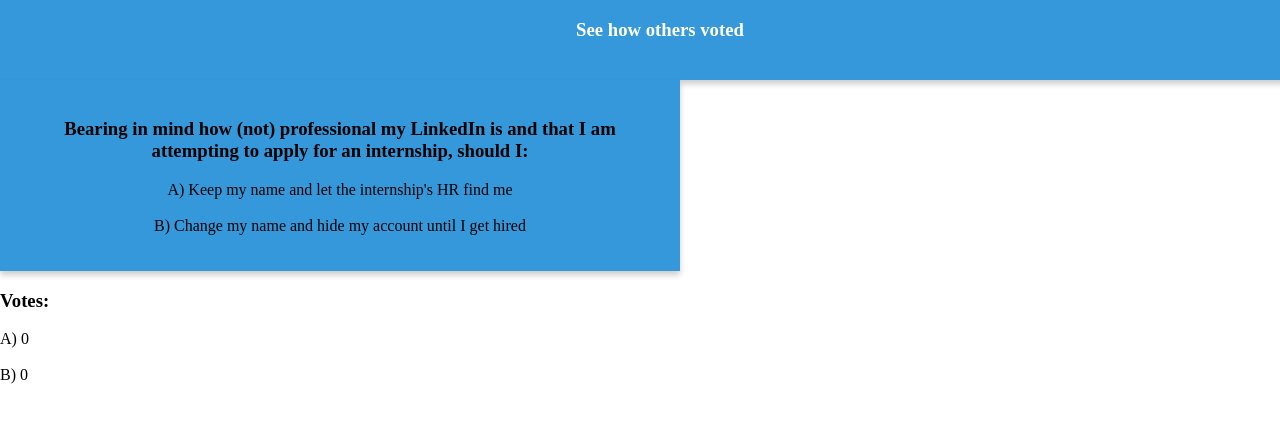
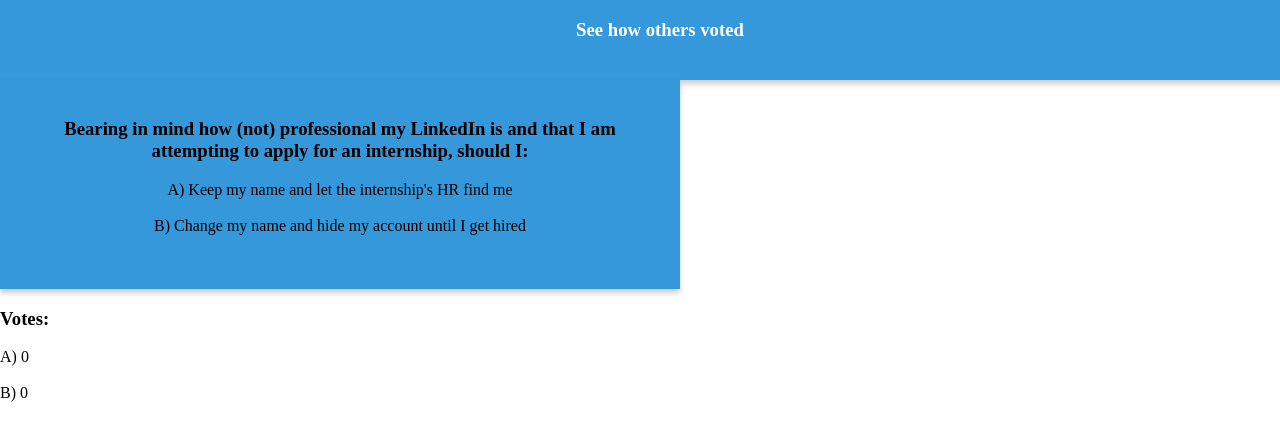
Before and after one commit to SchamExpert/LivePollingResults, a plain HTML site: page index.html in a window 1280 px wide. Shown: the part 81-520 px from the top of the page. Drawn offline with Linux system fonts and the light colour scheme.

Commit message:
Update index.html

```diff
--- a/index.html
+++ b/index.html
@@ -14,7 +14,7 @@
     <div class="question">
       <h3>Bearing in mind how (not) professional my LinkedIn is and that I am attempting to apply for an internship, should I:</h3>
       <p>A) Keep my name and let the internship's HR find me<br><br>
-      B) Change my name and hide my account until I get hired<br></p>
+      B) Change my name and hide my account until I get hired<br><br></p>
     </div>
 
     <div class="tally">
```
